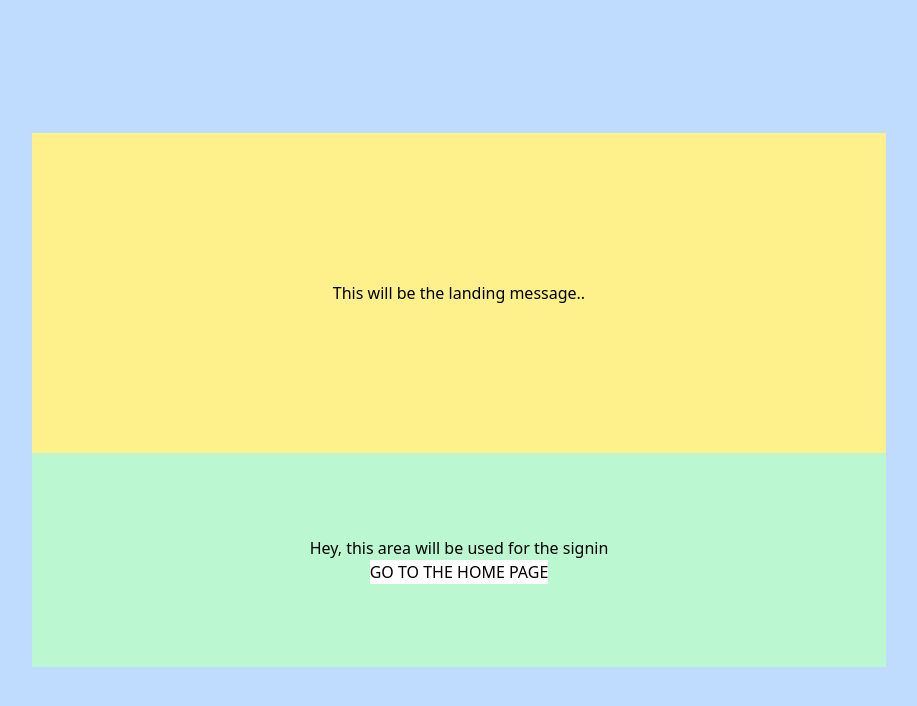
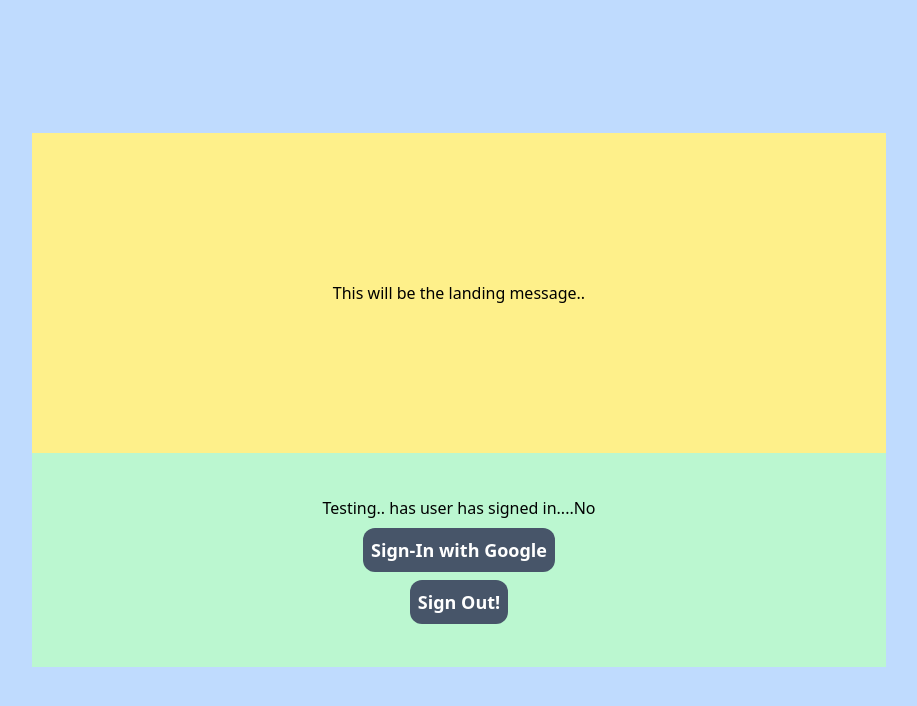
Before and after one commit to RobJJ/crud-client-app, a React (Create React App) app: page /login in a window 1280 px wide. Shown: the top 706 px of the page, without its empty margins (181-1098 px from the left). Built offline with nearby package versions, Linux system fonts and the light colour scheme; no server answers.

Commit message:
Added SignIn and SignOut feature from landingPage. Added redirect user to HomePage. Added ProtectedRouting for user

```diff
--- a/src/App.js
+++ b/src/App.js
@@ -1,6 +1,6 @@
 import React from "react";
 import ReactDOM from "react-dom/client";
-import { Routes, Route } from "react-router-dom";
+import { Routes, Route, BrowserRouter } from "react-router-dom";
 //
 // Components
 
@@ -11,18 +11,21 @@ import HomeClient from "./SubPages/Home-client";
 import ClientInfo from "./Components/Client/Client-Info-component";
 import ClientReceipts from "./Components/Client/Client-Receipts-component";
 import ClientTransaction from "./Components/Client/Client-Transaction-component";
+import ProtectedRoute from "./ProtectedRoute/ProtectedRoute-route";
 //
 
 function App() {
   return (
     <Routes>
-      <Route path="/" element={<LandingPage />} />
+      <Route path="/login" element={<LandingPage />} />
+      <Route path="/" element={<ProtectedRoute />}>
         <Route path="/home" element={<HomePage />}>
           <Route index element={<HomeHome />} />
           <Route path="client/:clientId" element={<HomeClient />}>
             <Route index element={<ClientInfo />} />
             <Route path="receipts" element={<ClientReceipts />} />
             <Route path="transaction" element={<ClientTransaction />} />
+          </Route>
         </Route>
       </Route>
     </Routes>
--- a/src/Components/Navbar/Navbar-component.jsx
+++ b/src/Components/Navbar/Navbar-component.jsx
@@ -1,34 +1,42 @@
 import React from "react";
-import { Link } from "react-router-dom";
+import { Link, useNavigate } from "react-router-dom";
 import { useGlobalContext } from "../../Context-Reducer/Context";
 import { FaHome } from "react-icons/fa";
+//
+import { signOutUser } from "../../Firebase/firebase-auth";
 //
 
 function Navbar(params) {
   //
-  const { isClientBeingManaged, setIsClientBeingManaged } = useGlobalContext();
+  const navigate = useNavigate();
+  //
+  const { isClientBeingManaged, setIsClientBeingManaged, currentUser } =
+    useGlobalContext();
+  //
+  // This is a duplicated function for ease sake
+  const handleSignOut = async () => {
+    // Sign out the user from firestore
+    await signOutUser().then(console.log("User logged out"));
+    navigate("/");
+  };
   //
   return (
     <div className="bg-blue-300 grid grid-cols-3 gap-5 justify-items-stretch p-5">
-      <Link
-        to="/"
-        onClick={() => setIsClientBeingManaged(false)}
-        className="bg-blue-100 underline text-2xl "
-      >
+      <Link onClick={handleSignOut} className="bg-blue-100 underline text-2xl ">
         Sign Out
       </Link>
       {isClientBeingManaged && (
-        <Link
+        <button
           to="/home"
           onClick={() => setIsClientBeingManaged(false)}
           className="bg-blue-100 underline text-2xl flex items-center gap-2"
         >
           <FaHome />
           <div>Home</div>
-        </Link>
+        </button>
       )}
       <div className="bg-blue-100 underline text-2xl mr-5 col-start-3 col-end-4">
-        User name
+        {currentUser ? `${currentUser.displayName}` : "Error"}
       </div>
     </div>
   );
--- a/src/Components/SignIn/SignIn-component.jsx
+++ b/src/Components/SignIn/SignIn-component.jsx
@@ -1,15 +1,48 @@
 import React from "react";
-import { Link } from "react-router-dom";
+import { useGlobalContext } from "../../Context-Reducer/Context";
+import { useNavigate } from "react-router-dom";
+import {
+  signInWithGooglePopup,
+  signOutUser,
+} from "../../Firebase/firebase-auth";
 //
 
 function SignIn(params) {
+  const navigate = useNavigate();
+  //
+  const { currentUser, setCurrentUser } = useGlobalContext();
+  //
+  const handleSignIn = async () => {
+    const res = await signInWithGooglePopup();
+
+    navigate("/home");
+  };
+  //
+  const handleSignOut = async () => {
+    // Sign out the user from firestore
+    await signOutUser().then(console.log("User logged out"));
+    navigate("/login");
+  };
   //
   return (
     <div className="w-full h-2/5 bg-green-200 flex flex-col justify-center items-center">
-      <div>Hey, this area will be used for the signin</div>
-      <Link type="button" to="/home" className="bg-white">
-        GO TO THE HOME PAGE
-      </Link>
+      <div>
+        Testing.. has user has signed in....{currentUser ? "Yes" : "No"}
+      </div>
+      <button
+        type="button"
+        onClick={handleSignIn}
+        className="bg-slate-600 text-white font-semibold text-lg p-2 rounded-xl mt-2"
+      >
+        Sign-In with Google
+      </button>
+      <button
+        type="button"
+        onClick={handleSignOut}
+        className="bg-slate-600 text-white font-semibold text-lg p-2 rounded-xl mt-2"
+      >
+        Sign Out!
+      </button>
     </div>
   );
 }
--- a/src/Context-Reducer/Context.jsx
+++ b/src/Context-Reducer/Context.jsx
@@ -1,5 +1,9 @@
-import React, { useContext, useState, useRef } from "react";
+import React, { useContext, useState, useRef, useEffect } from "react";
 //
+import UserDatabaseServices from "../Firebase/firebase-services";
+import { v4 as uuidv4 } from "uuid";
+import { onAuthStateChangedListener } from "../Firebase/firebase-auth";
+import { useNavigate } from "react-router-dom";
 //
 //
 const AppContext = React.createContext();
@@ -8,10 +12,31 @@ const AppContext = React.createContext();
 const AppProvider = ({ children }) => {
   //
   const [isClientBeingManaged, setIsClientBeingManaged] = useState(false);
+  const [currentUser, setCurrentUser] = useState(null);
+  //
+  useEffect(() => {
+    // Passing the callback to the listener - calls unsub on unmount - cleans up the function on the listener
+    const unsubscribe = onAuthStateChangedListener((user) => {
+      if (user) {
+        UserDatabaseServices.createUserDocFromAuth(user);
+        // getAllUsersClients(user.uid);
+      } else {
+        // setClients([]);
+      }
+      console.log("Coming from Context", user);
+      setCurrentUser(user);
+    });
+    return unsubscribe;
+  }, []);
   //
   return (
     <AppContext.Provider
-      value={{ isClientBeingManaged, setIsClientBeingManaged }}
+      value={{
+        isClientBeingManaged,
+        setIsClientBeingManaged,
+        currentUser,
+        setCurrentUser,
+      }}
     >
       {children}
     </AppContext.Provider>
--- /dev/null
+++ b/src/Firebase/firebase-auth.js
@@ -0,0 +1,38 @@
+import {
+  getAuth,
+  signInWithPopup,
+  GoogleAuthProvider,
+  signOut,
+  onAuthStateChanged,
+  browserSessionPersistence,
+  setPersistence,
+} from "firebase/auth";
+//
+
+// Setting up Auth
+const provider = new GoogleAuthProvider();
+//
+provider.setCustomParameters({
+  prompt: "select_account",
+});
+export const auth = getAuth();
+// Setting the persistence nature of user sessions...
+setPersistence(auth, browserSessionPersistence);
+// .then(() => {
+//   // Existing and future Auth states are now persisted in the current
+//   // session only. Closing the window would clear any existing state even
+//   // if a user forgets to sign out.
+//   // ...
+//   // New sign-in will be persisted with session persistence.
+//   // You can add a method here to promot a user
+//   // info found at https://firebase.google.com/docs/auth/web/auth-state-persistence
+// });
+//
+export const signInWithGooglePopup = () => signInWithPopup(auth, provider);
+//
+export const signOutUser = async () => {
+  await signOut(auth);
+};
+//
+export const onAuthStateChangedListener = (callback) =>
+  onAuthStateChanged(auth, callback);
--- a/src/Firebase/firebase-services.js
+++ b/src/Firebase/firebase-services.js
@@ -13,3 +13,38 @@ import {
 } from "firebase/firestore";
 //
 //
+class UserDatabaseServices {
+  // ************************
+  // Creating User Based methods here,, should seperate this into its own class ... try here first. Do they share any info? besides the db...
+  createUserDocFromAuth = async (userAuth) => {
+    // doc() gets the doc back
+    const userDocRef = doc(db, "users", userAuth.uid);
+    //
+    const userSnapShot = await getDoc(userDocRef);
+    //
+    // Does the user exists? If not lets create one for DB
+    if (!userSnapShot.exists()) {
+      const { displayName, email } = userAuth;
+      const createdAt = new Date();
+      // Create this object to contain the basic info, which in turn seperates it from the clients object. Singular field vs spread out
+      const userInfo = {
+        displayName,
+        email,
+        createdAt,
+      };
+      try {
+        await setDoc(userDocRef, {
+          userInfo,
+        });
+      } catch (error) {
+        console.log("Error creating the user! : ", error.message);
+      }
+    }
+    // User does exist? Then just return the userDocRef from DB
+    return userDocRef;
+  };
+  //
+  //
+}
+
+export default new UserDatabaseServices();
--- a/src/Pages/Landing-page.jsx
+++ b/src/Pages/Landing-page.jsx
@@ -3,9 +3,6 @@ import Welcome from "../Components/Welcome/Welcome-component";
 
 function LandingPage(params) {
   //
-  const handleRedirect = () => {
-    console.log("Working so far!");
-  };
   //
   return (
     <div className="w-screen h-screen bg-blue-200 flex justify-center items-center">
--- /dev/null
+++ b/src/ProtectedRoute/ProtectedRoute-route.js
@@ -0,0 +1,21 @@
+import React from "react";
+import { Navigate, Outlet, useLocation } from "react-router-dom";
+import { useGlobalContext } from "../Context-Reducer/Context";
+//
+function ProtectedRoute() {
+  let location = useLocation();
+  const { currentUser } = useGlobalContext();
+  console.log("checking from protectedRoute", currentUser);
+
+  if (!currentUser) {
+    return <Navigate to="/login" state={{ from: location }} replace />;
+  }
+  //
+  return currentUser ? (
+    <Outlet />
+  ) : (
+    <Navigate to="/login" replace state={{ from: location }} />
+  );
+}
+
+export default ProtectedRoute;
```
Also changed, not shown: src/index.js (+5 -3 lines). Lines whose indentation alone changed are shown as unchanged.
